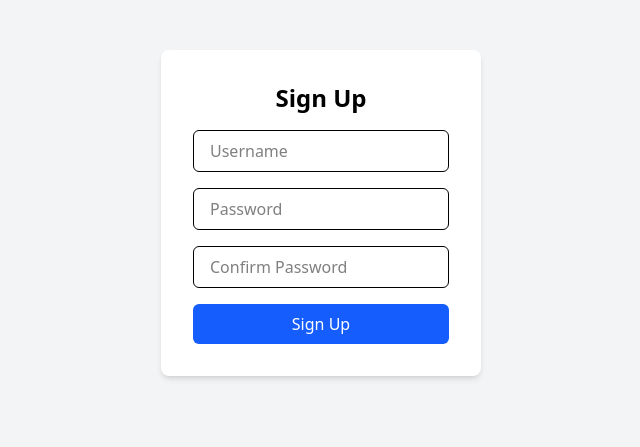
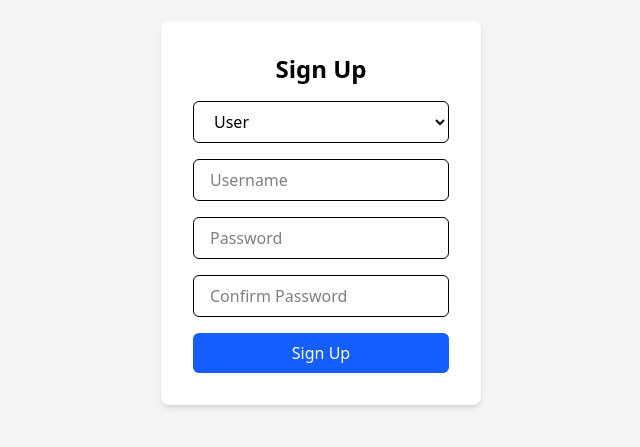
Before and after one commit to Wild-Waves-Kumana/Wild-Waves-Internal, a React (Vite) app in the folder frontend/: page /signup in a window 1280 px wide. Shown: the part 187-634 px from the top of the page, without its empty margins (319-959 px from the left). Built offline with nearby package versions, Linux system fonts and the light colour scheme; sample sign-in values are in the browser's storage.

Commit message:
Added roles user, admin, superadmin for user registration

```diff
--- a/frontend/src/pages/Signup.jsx
+++ b/frontend/src/pages/Signup.jsx
@@ -7,6 +7,7 @@ const Signup = () => {
     username: '',
     password: '',
     confirmPassword: '',
+    role: 'user', // default role
   });
 
   const [message, setMessage] = useState('');
@@ -43,6 +44,7 @@ const Signup = () => {
       const res = await axios.post('http://localhost:5000/api/auth/register', {
         username: formData.username,
         password: formData.password,
+        role: formData.role, // ✅ send selected role
       });
 
       setMessage(res.data.message);
@@ -57,6 +59,18 @@ const Signup = () => {
       <form onSubmit={handleSignup} className="bg-white p-8 rounded-lg shadow-md w-80 space-y-4">
         <h2 className="text-2xl font-semibold text-center">Sign Up</h2>
         {message && <p className="text-center text-sm text-red-600">{message}</p>}
+
+         {/* ✅ Role Selection Dropdown */}
+        <select
+          name="role"
+          value={formData.role}
+          onChange={handleChange}
+          required
+          className="w-full px-4 py-2 border rounded-md focus:outline-none focus:ring"
+        >
+          <option value="user">User</option>
+          <option value="admin">Admin</option>
+        </select>
 
         <input
           type="text"
```
Also changed, not shown: 1 other file (tests, documents, lock files or other folders).
